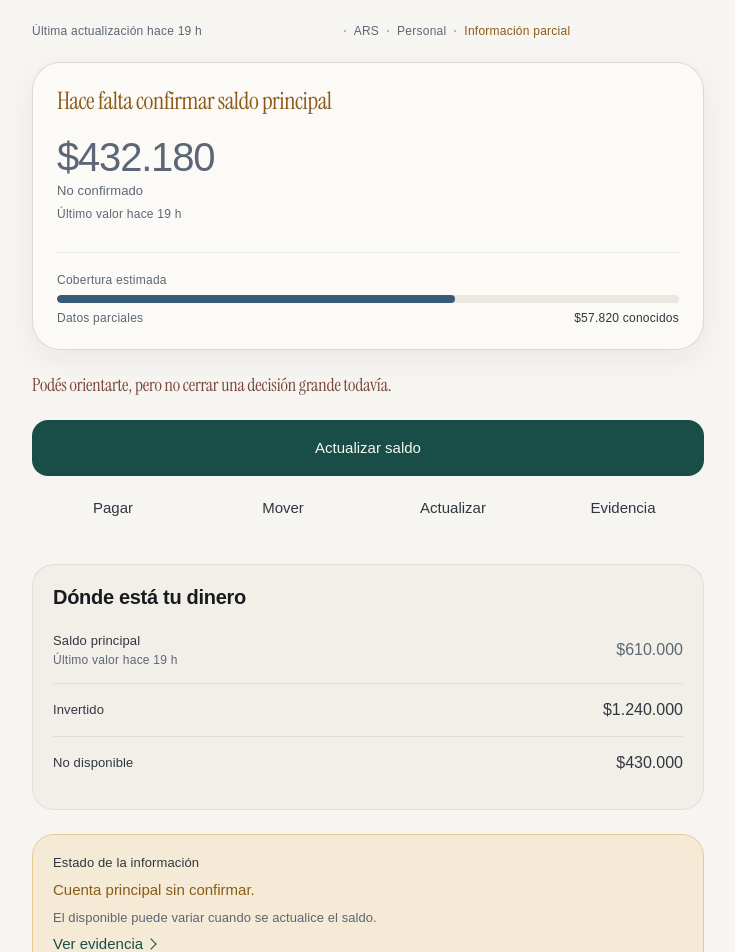
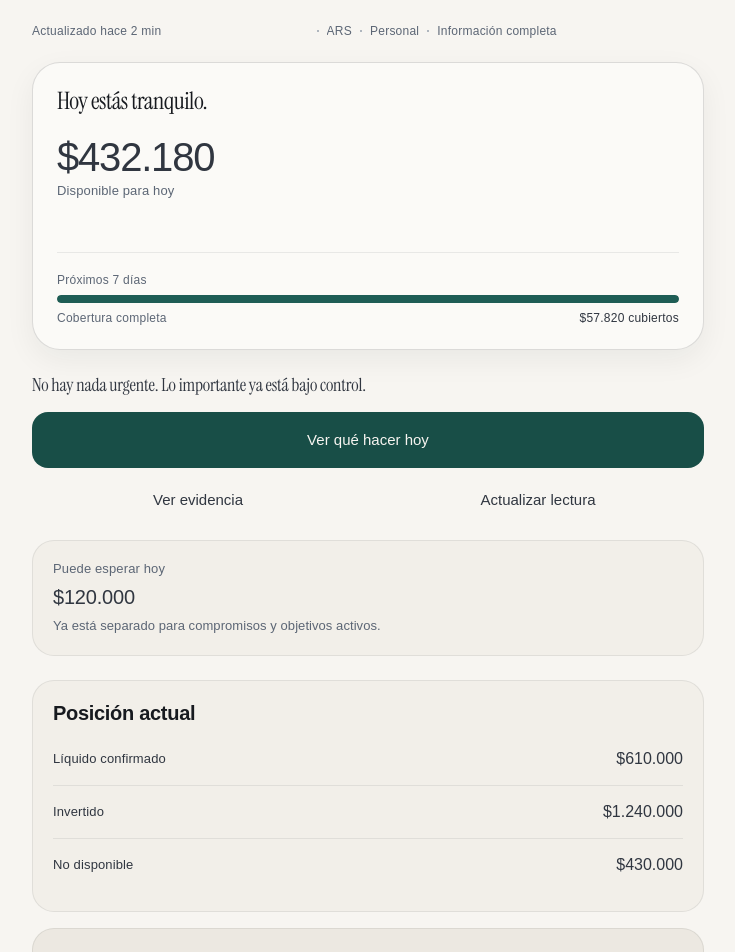
Before and after one commit to 7Francus7/Doleth, a Next.js app: page /ahora in a window 1280 px wide. Shown: the top 952 px of the page, without its empty margins (272-1007 px from the left). Built offline with nearby package versions, Linux system fonts and the light colour scheme; a web font is replaced by a local one.

Commit message:
feat(now): establish primary context surface

```diff
--- a/src/app/ahora/page.tsx
+++ b/src/app/ahora/page.tsx
@@ -1,6 +1,6 @@
-import { incompleteNowFixture } from "../../features/now/fixtures";
+import { stableNowFixture } from "../../features/now/fixtures";
 import { NowPage } from "../../features/now/NowPage";
 
 export default function AhoraPage() {
-  return <NowPage model={incompleteNowFixture} />;
+  return <NowPage model={stableNowFixture} />;
 }
--- a/src/features/now/NowPage.module.css
+++ b/src/features/now/NowPage.module.css
@@ -14,9 +14,20 @@
   padding-bottom: var(--space-72);
 }
 
+.actions {
+  margin-top: calc(var(--space-8) * -1);
+}
+
+.reserve {
+  margin-top: calc(var(--space-8) * -1);
+}
+
 .position {
   gap: var(--space-8);
-  margin-top: var(--space-8);
+}
+
+.information {
+  margin-top: calc(var(--space-8) * -1);
 }
 
 .positionRows,
--- a/src/features/now/NowPage.tsx
+++ b/src/features/now/NowPage.tsx
@@ -1,5 +1,6 @@
 "use client";
 
+import { useRouter } from "next/navigation";
 import { AnimatePresence, LayoutGroup } from "motion/react";
 import { ActionStrip } from "../../design-system/composites/ActionStrip";
 import { AttentionBanner } from "../../design-system/composites/AttentionBanner";
@@ -20,6 +21,19 @@ export interface NowPageProps {
 }
 
 export function NowPage({ model }: NowPageProps) {
+  const router = useRouter();
+  const actionStripProps = styles.actions ? { className: styles.actions } : {};
+  const reserveProps = styles.reserve ? { className: styles.reserve } : {};
+  const informationProps = styles.information ? { className: styles.information } : {};
+  const handleAction = (actionId: string) => {
+    if (actionId === "evidence") {
+      document.getElementById("evidence")?.scrollIntoView({ behavior: "smooth", block: "start" });
+      return;
+    }
+
+    router.push("/actuar");
+  };
+
   return (
     <main className="app-canvas">
       <h1 className={styles.screenTitle}>Ahora</h1>
@@ -27,12 +41,15 @@ export function NowPage({ model }: NowPageProps) {
         <SystemRail {...model.rail} />
         <LayoutGroup id="now-primary-state">
           <AnimatePresence initial={false}>
-            {model.banner ? <AttentionBanner key="attention" {...model.banner} /> : null}
+            {model.banner ? (
+              <AttentionBanner key="attention" {...model.banner} onAction={handleAction} />
+            ) : null}
           </AnimatePresence>
           <AvailableEvidenceExperience evidence={model.evidence} hero={model.hero} />
         </LayoutGroup>
         <StabilityStatement {...model.stability} />
-        <ActionStrip {...model.actions} />
+        <ActionStrip {...model.actions} {...actionStripProps} onAction={handleAction} />
+        {model.reserve ? <ReserveBlock {...model.reserve} {...reserveProps} /> : null}
 
         <Surface
           border="subtle"
@@ -53,9 +70,8 @@ export function NowPage({ model }: NowPageProps) {
         </Surface>
 
         <div id="evidence">
-          <InformationBlock {...model.information} />
+          <InformationBlock {...model.information} {...informationProps} />
         </div>
-        {model.reserve ? <ReserveBlock {...model.reserve} /> : null}
       </div>
     </main>
   );
--- a/src/features/now/fixtures/attentionNow.fixture.ts
+++ b/src/features/now/fixtures/attentionNow.fixture.ts
@@ -10,15 +10,15 @@ export const attentionNowFixture = {
   banner: {
     title: "Necesita atención hoy",
     detail: "Vence tu tarjeta Visa mañana y faltan $57.820.",
-    actionLabel: "Resolver ahora",
+    actionLabel: "Ver cómo resolverlo",
     actionId: "resolve",
   },
   hero: {
     scenario: "attention",
-    stateText: "Necesita atención",
+    stateText: "Hoy necesita atención",
     value: "432.180",
     valuePrefix: "$",
-    valueLabel: "Disponibles hasta el viernes",
+    valueLabel: "Disponible para decidir hoy",
     tone: "state-raised",
     coverage: {
       title: "Próximos 7 días",
@@ -30,23 +30,21 @@ export const attentionNowFixture = {
   },
   evidence: availableEvidenceFixture,
   stability: {
-    children: "Conviene cubrir este pago antes de hacer otra compra importante.",
+    children: "Primero resolvé Visa. El resto puede esperar hasta cubrirla.",
     container: "none",
     kind: "attention",
   },
   actions: {
     primary: "resolve",
-    primaryLabel: "Resolver ahora",
+    primaryLabel: "Ver cómo resolverlo",
     secondaryActions: [
-      { id: "pay", label: "Pagar" },
-      { id: "move", label: "Mover" },
-      { id: "update", label: "Actualizar" },
-      { id: "evidence", label: "Evidencia" },
+      { id: "evidence", label: "Ver evidencia" },
+      { id: "update", label: "Actualizar lectura" },
     ],
-    state: "default",
+    state: "reduced",
   },
   position: {
-    title: "Dónde está tu dinero",
+    title: "Posición actual",
     rows: [
       { label: "Líquido confirmado", value: "610.000", valuePrefix: "$" },
       { label: "Invertido", value: "1.240.000", valuePrefix: "$" },
@@ -54,19 +52,18 @@ export const attentionNowFixture = {
     ],
   },
   information: {
-    title: "Cómo sabemos esto",
-    primaryLine: "La información continúa completa y actualizada.",
-    causalLine:
-      "Incluye $610.000 líquidos, menos $120.000 reservados y $57.820 en pagos próximos.",
+    title: "Confianza de esta lectura",
+    primaryLine: "La lectura sigue completa y vigente.",
+    causalLine: "El faltante y la cobertura se apoyan en datos confirmados de hoy.",
     linkLabel: "Ver evidencia",
     linkHref: "#evidence",
     state: "complete",
   },
   reserve: {
-    title: "Dinero reservado",
+    title: "Puede esperar hoy",
     amount: "120.000",
     amountPrefix: "$",
-    purposeLine: "Separado del disponible para compromisos y objetivos activos.",
+    purposeLine: "No hace falta moverlo antes de resolver este vencimiento.",
     priority: "normal",
     state: "active",
   },
--- a/src/features/now/fixtures/incompleteNow.fixture.ts
+++ b/src/features/now/fixtures/incompleteNow.fixture.ts
@@ -13,7 +13,7 @@ export const incompleteNowFixture = {
     stateText: "Hace falta confirmar saldo principal",
     value: "432.180",
     valuePrefix: "$",
-    valueLabel: "No confirmado",
+    valueLabel: "Lectura todavía no confirmada",
     inlineNote: "Último valor hace 19 h",
     coverage: {
       title: "Cobertura estimada",
@@ -25,23 +25,21 @@ export const incompleteNowFixture = {
   },
   evidence: incompleteAvailableEvidenceFixture,
   stability: {
-    children: "Podés orientarte, pero no cerrar una decisión grande todavía.",
+    children: "Podés orientarte, pero conviene revisar esto antes de decidir.",
     container: "none",
     kind: "caution",
   },
   actions: {
     primary: "update",
-    primaryLabel: "Actualizar saldo",
+    primaryLabel: "Revisar antes de actuar",
     secondaryActions: [
-      { id: "pay", label: "Pagar" },
-      { id: "move", label: "Mover" },
-      { id: "update", label: "Actualizar" },
-      { id: "evidence", label: "Evidencia" },
+      { id: "evidence", label: "Ver evidencia" },
+      { id: "update", label: "Actualizar lectura" },
     ],
-    state: "default",
+    state: "reduced",
   },
   position: {
-    title: "Dónde está tu dinero",
+    title: "Posición actual",
     rows: [
       {
         label: "Saldo principal",
@@ -55,7 +53,7 @@ export const incompleteNowFixture = {
     ],
   },
   information: {
-    title: "Estado de la información",
+    title: "Confianza de esta lectura",
     primaryLine: "Cuenta principal sin confirmar.",
     causalLine: "El disponible puede variar cuando se actualice el saldo.",
     linkLabel: "Ver evidencia",
@@ -63,10 +61,10 @@ export const incompleteNowFixture = {
     state: "partial",
   },
   reserve: {
-    title: "Dinero reservado",
+    title: "Puede esperar hoy",
     amount: "120.000",
     amountPrefix: "$",
-    purposeLine: "Separado del disponible para compromisos y objetivos activos.",
+    purposeLine: "No hace falta tocarlo hasta confirmar el saldo principal.",
     priority: "normal",
     state: "active",
   },
--- a/src/features/now/fixtures/stableNow.fixture.ts
+++ b/src/features/now/fixtures/stableNow.fixture.ts
@@ -13,7 +13,7 @@ export const stableNowFixture = {
     stateText: "Hoy estás tranquilo.",
     value: "432.180",
     valuePrefix: "$",
-    valueLabel: "Disponibles para usar",
+    valueLabel: "Disponible para hoy",
     coverage: {
       title: "Próximos 7 días",
       value: 100,
@@ -24,23 +24,21 @@ export const stableNowFixture = {
   },
   evidence: availableEvidenceFixture,
   stability: {
-    children: "No hay riesgos inmediatos.",
+    children: "No hay nada urgente. Lo importante ya está bajo control.",
     container: "none",
     kind: "neutral",
   },
   actions: {
-    primary: "register",
-    primaryLabel: "Registrar movimiento",
+    primary: "resolve",
+    primaryLabel: "Ver qué hacer hoy",
     secondaryActions: [
-      { id: "pay", label: "Pagar" },
-      { id: "move", label: "Mover" },
-      { id: "update", label: "Actualizar" },
-      { id: "evidence", label: "Evidencia" },
+      { id: "evidence", label: "Ver evidencia" },
+      { id: "update", label: "Actualizar lectura" },
     ],
-    state: "default",
+    state: "reduced",
   },
   position: {
-    title: "Dónde está tu dinero",
+    title: "Posición actual",
     rows: [
       { label: "Líquido confirmado", value: "610.000", valuePrefix: "$" },
       { label: "Invertido", value: "1.240.000", valuePrefix: "$" },
@@ -48,18 +46,17 @@ export const stableNowFixture = {
     ],
   },
   reserve: {
-    title: "Dinero reservado",
+    title: "Puede esperar hoy",
     amount: "120.000",
     amountPrefix: "$",
-    purposeLine: "Separado del disponible para compromisos y objetivos activos.",
+    purposeLine: "Ya está separado para compromisos y objetivos activos.",
     priority: "normal",
     state: "active",
   },
   information: {
-    title: "Cómo sabemos esto",
+    title: "Confianza de esta lectura",
     primaryLine: "La información está completa.",
-    causalLine:
-      "Incluye $610.000 líquidos, menos $120.000 reservados y $57.820 en pagos próximos.",
+    causalLine: "Disponible, cobertura y reservas usan datos vigentes de hoy.",
     linkLabel: "Ver evidencia",
     linkHref: "#evidence",
     state: "complete",
```
